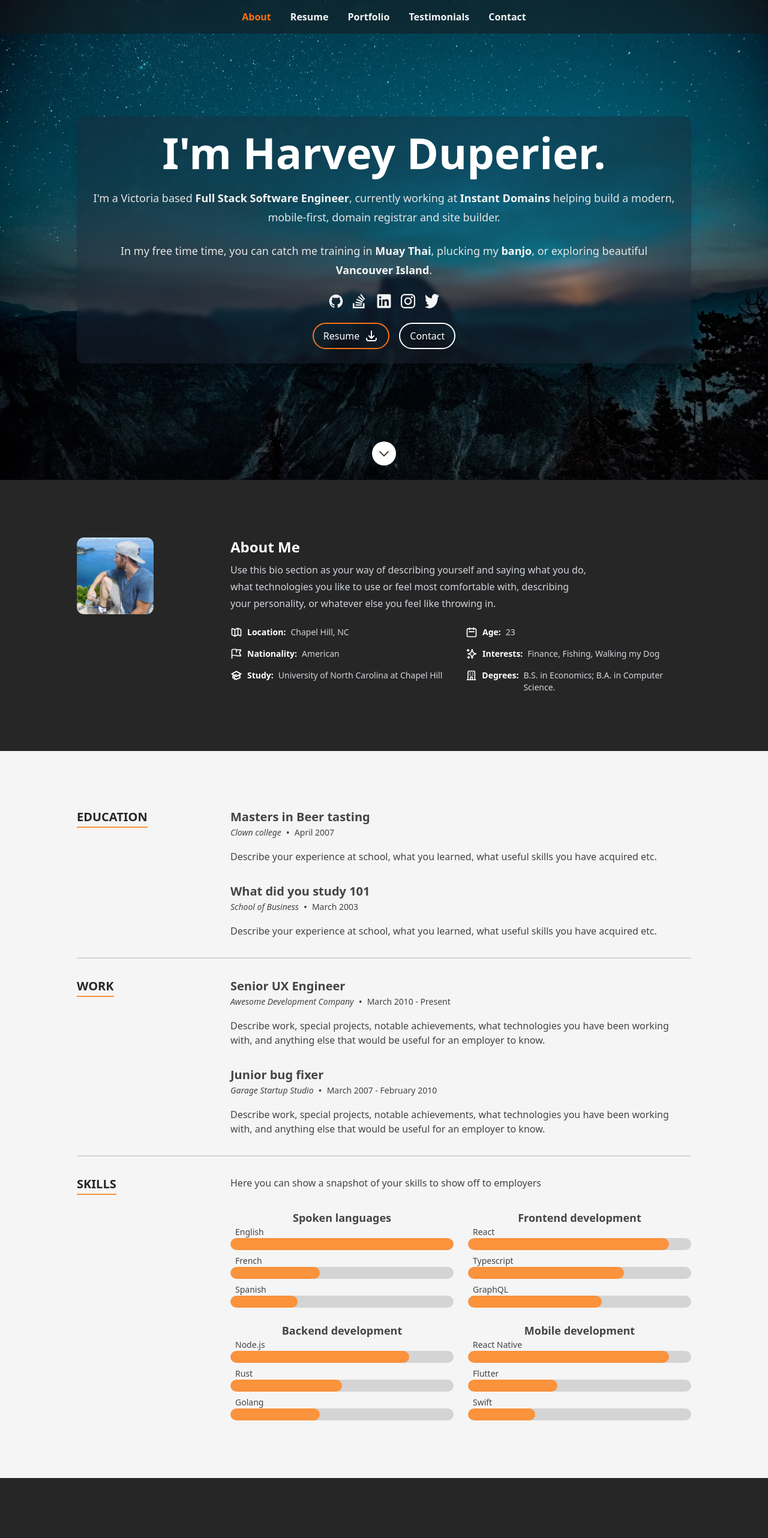
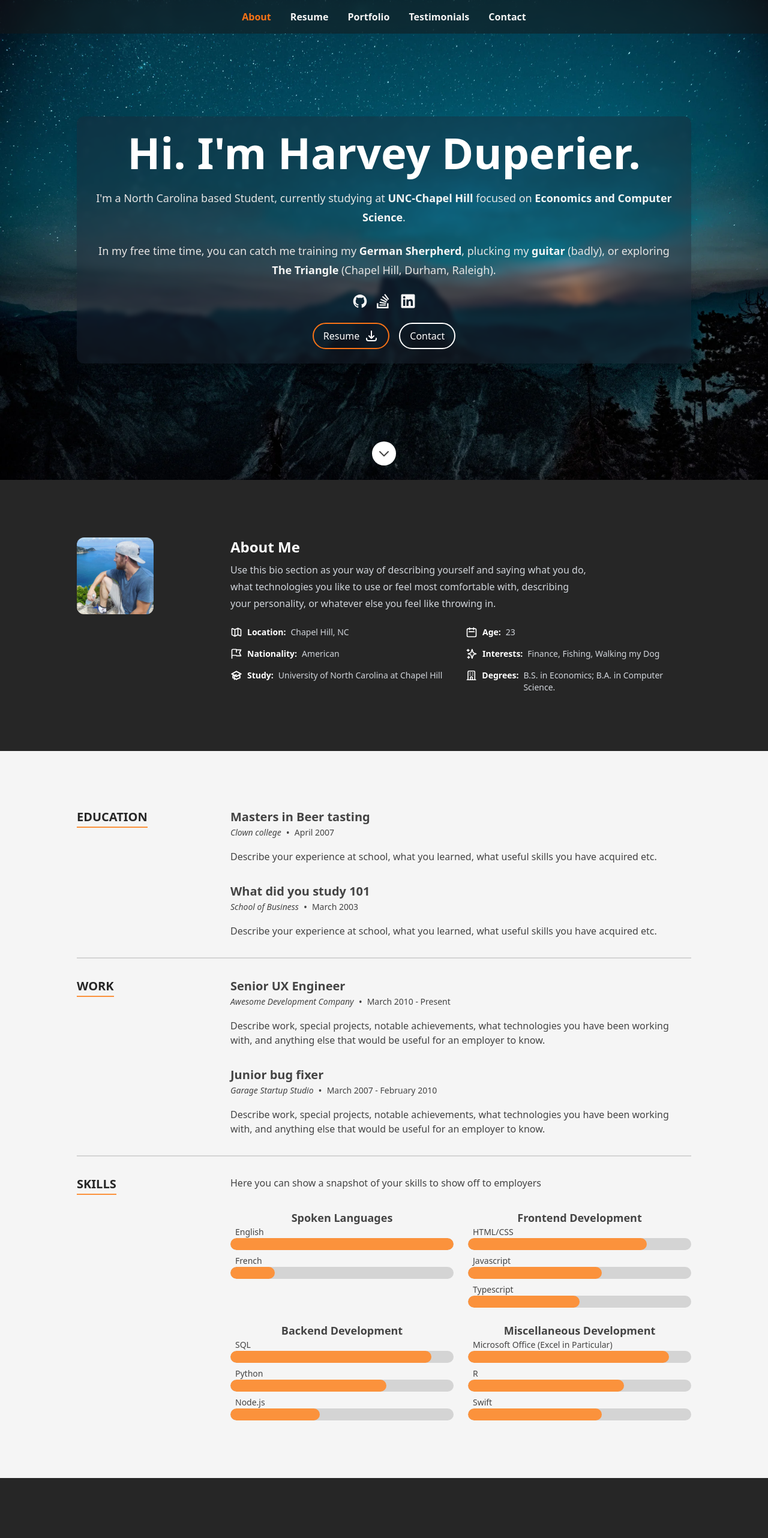
Before and after one commit to hduperier/hduperierweb, a Next.js app: page / in a window 1280 px wide. Shown: the top 2564 px of the page at 60% size. Built offline with nearby package versions, Linux system fonts and the light colour scheme.

Commit message:
updating text on website and figuring out stuff

```diff
--- a/src/data/data.tsx
+++ b/src/data/data.tsx
@@ -69,18 +69,17 @@ export type SectionId = typeof SectionId[keyof typeof SectionId];
  */
 export const heroData: Hero = {
   imageSrc: heroImage,
-  name: `I'm Harvey Duperier.`,
+  name: `Hi. I'm Harvey Duperier.`,
   description: (
     <>
       <p className="prose-sm text-stone-200 sm:prose-base lg:prose-lg">
-        I'm a Victoria based <strong className="text-stone-100">Full Stack Software Engineer</strong>, currently working
-        at <strong className="text-stone-100">Instant Domains</strong> helping build a modern, mobile-first, domain
-        registrar and site builder.
+        I'm a North Carolina based Student, currently studying
+        at <strong className="text-stone-100">UNC-Chapel Hill</strong> focused on <strong className="text-stone-100">Economics and Computer Science</strong>.
       </p>
       <p className="prose-sm text-stone-200 sm:prose-base lg:prose-lg">
-        In my free time time, you can catch me training in <strong className="text-stone-100">Muay Thai</strong>,
-        plucking my <strong className="text-stone-100">banjo</strong>, or exploring beautiful{' '}
-        <strong className="text-stone-100">Vancouver Island</strong>.
+        In my free time time, you can catch me training my <strong className="text-stone-100">German Sherpherd</strong>,
+        plucking my <strong className="text-stone-100">guitar</strong> (badly), or exploring {' '}
+        <strong className="text-stone-100">The Triangle</strong> (Chapel Hill, Durham, Raleigh).
       </p>
     </>
   ),
@@ -122,7 +121,7 @@ export const aboutData: About = {
  */
 export const skills: SkillGroup[] = [
   {
-    name: 'Spoken languages',
+    name: 'Spoken Languages',
     skills: [
       {
         name: 'English',
@@ -130,62 +129,58 @@ export const skills: SkillGroup[] = [
       },
       {
         name: 'French',
-        level: 4,
-      },
-      {
-        name: 'Spanish',
-        level: 3,
+        level: 2,
       },
     ],
   },
   {
-    name: 'Frontend development',
+    name: 'Frontend Development',
     skills: [
       {
-        name: 'React',
-        level: 9,
+        name: 'HTML/CSS',
+        level: 8,
+      },
+      {
+        name: 'Javascript',
+        level: 6,
       },
       {
         name: 'Typescript',
-        level: 7,
-      },
-      {
-        name: 'GraphQL',
-        level: 6,
+        level: 5,
       },
     ],
   },
   {
-    name: 'Backend development',
+    name: 'Backend Development',
     skills: [
       {
-        name: 'Node.js',
-        level: 8,
+        name: 'SQL',
+        level: 9,
       },
       {
-        name: 'Rust',
-        level: 5,
+        name: 'Python',
+        level: 7,
       },
       {
-        name: 'Golang',
+        name: 'Node.js',
         level: 4,
       },
     ],
   },
   {
-    name: 'Mobile development',
+    name: 'Miscellaneous Development',
     skills: [
       {
-        name: 'React Native',
+        name: 'Microsoft Office (Excel in Particular)',
         level: 9,
       },
       {
-        name: 'Flutter',
-        level: 4,
+        name: 'R',
+        level: 7,
       },
       {
         name: 'Swift',
-        level: 3,
+        level: 6,
       },
     ],
   },
@@ -196,8 +191,8 @@ export const skills: SkillGroup[] = [
  */
 export const portfolioItems: PortfolioItem[] = [
   {
-    title: 'Project title 1',
-    description: 'Give a short description of your project here.',
+    title: 'Loan Default Predictor',
+    description: 'Prediction of defaults utilizing Machine Learning models.',
     url: 'https://timbaker.me',
     image: porfolioImage1,
   },
@@ -340,23 +335,18 @@ export const contact: ContactSection = {
   items: [
     {
       type: ContactType.Email,
-      text: 'reachout@timbaker.me',
-      href: 'mailto:reachout@timbaker.me',
+      text: 'henryha@live.unc.edu',
+      href: 'mailto:henryha@live.unc.edu',
     },
     {
       type: ContactType.Location,
-      text: 'Victoria BC, Canada',
+      text: 'Chapel Hill, NC',
       href: 'https://www.google.ca/maps/place/Victoria,+BC/@48.4262362,-123.376775,14z',
     },
     {
-      type: ContactType.Instagram,
-      text: '@tbakerx',
-      href: 'https://www.instagram.com/tbakerx/',
-    },
-    {
       type: ContactType.Github,
-      text: 'tbakerx',
-      href: 'https://github.com/tbakerx',
+      text: 'hduperier',
+      href: 'https://github.com/hduperier',
     },
   ],
 };
@@ -368,6 +358,4 @@ export const socialLinks: Social[] = [
   {label: 'Github', Icon: GithubIcon, href: 'https://github.com/hduperier'},
   {label: 'Stack Overflow', Icon: StackOverflowIcon, href: 'https://stackoverflow.com/users/8553186/tim-baker'},
   {label: 'LinkedIn', Icon: LinkedInIcon, href: 'linkedin.com/in/h-harvey-duperier-049bb8198'},
-  {label: 'Instagram', Icon: InstagramIcon, href: 'https://www.instagram.com/tbakerx/'},
-  {label: 'Twitter', Icon: TwitterIcon, href: 'https://twitter.com/TimBakerx'},
 ];
```
Also changed, not shown: 1 other file (tests, documents, lock files or other folders).
